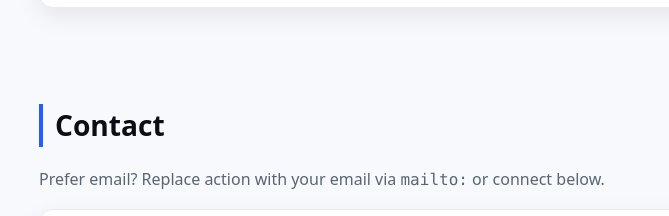
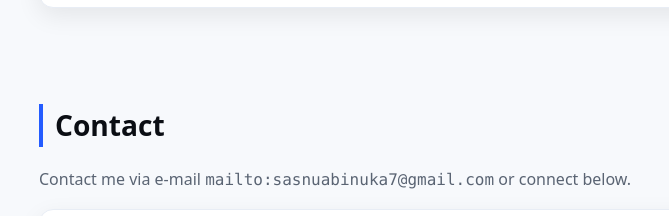
Before and after one commit to Sasnu7/Portfolio-Website, a plain HTML site: page index.html in a window 1280 px wide. Shown: the part 3449-3665 px from the top of the page, 51-720 px from the left. Drawn offline with nearby package versions, Linux system fonts and the light colour scheme.

Commit message:
Update contact email in index.html

```diff
--- a/index.html
+++ b/index.html
@@ -227,8 +227,7 @@
     <section id="contact" class="section">
       <div class="container">
         <h2>Contact</h2>
-        <p class="muted">Prefer email? Replace action with your email via <code>mailto:</code> or connect below.</p>
-        <!-- You can use action="mailto:you@example.com" method="POST" enctype="text/plain" -->
+        <p class="muted">Contact me via e-mail <code>mailto:sasnuabinuka7@gmail.com</code> or connect below.</p>
         <form class="card" action="#" method="post" style="padding: var(--sp-3);" aria-label="Contact form">
           <div>
             <label for="name">Name</label>
```
